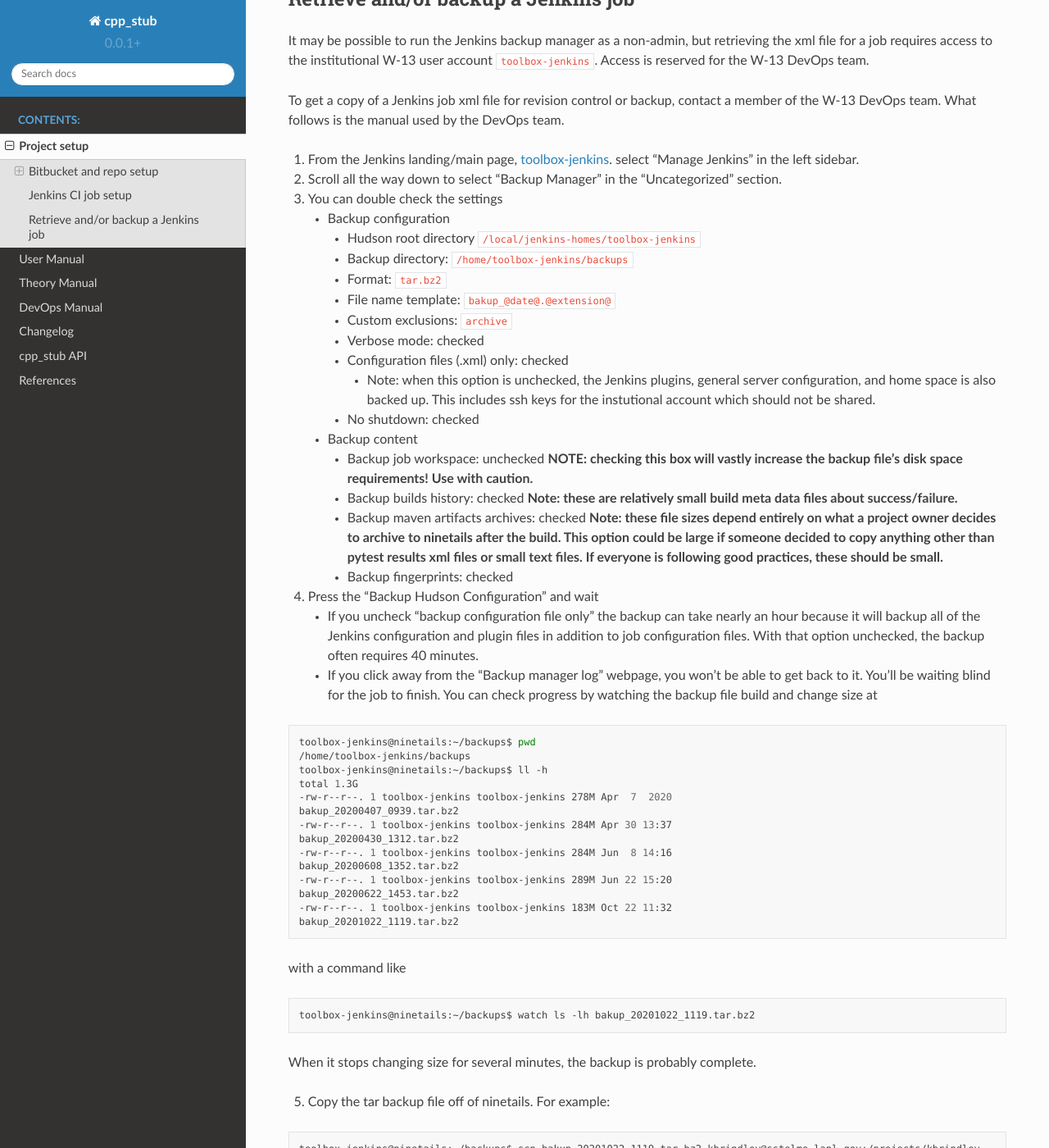
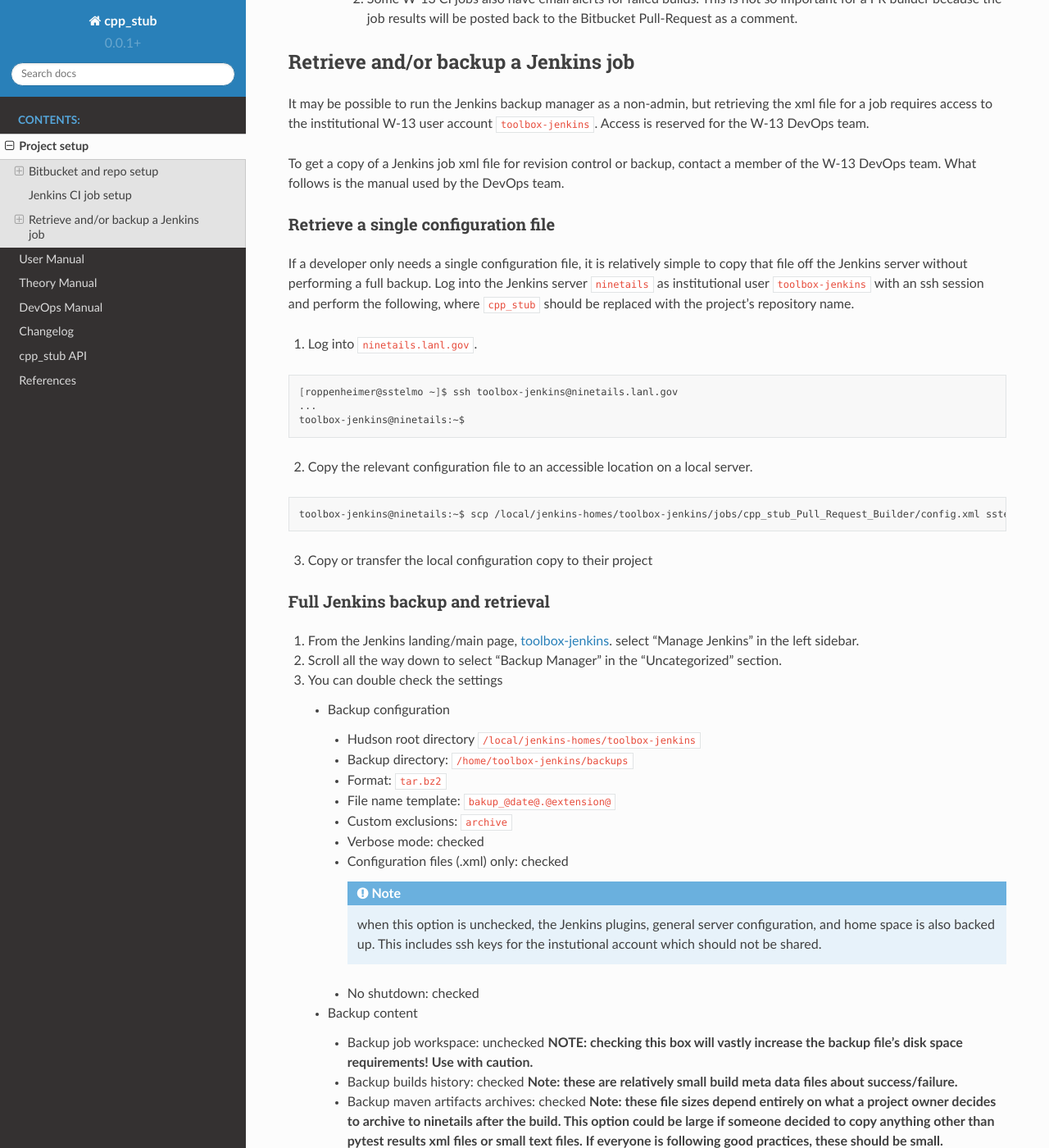
Before and after one commit to lanl/tardigrade-asp, a Sphinx documentation site: the page built from docs/stub.rst, in a window 1280 px wide and 1400 px high, scrolled down 6821 px. Shown: the whole window at 82% size. Built offline with Sphinx 7.4.7 and the Read the Docs theme 2.0.0, drawn with Linux system fonts in a browser that asks for light colours; some of the changed text lies outside the part shown.

Commit message:
DOC: minor maintenance and add simple jenkins config copy instructions

```diff
--- a/docs/bitbucket_setup.txt
+++ b/docs/bitbucket_setup.txt
@@ -111,8 +111,8 @@
    ``README.md`` displayed. You can also select the drop down branch menu to
    view a "master" and "dev" branch.
 
-Update settings for you repository
-==================================
+Update settings for your repository
+===================================
 
 Bitbucket repositories in the [Material
 Models](https://xcp-stash.lanl.gov/projects/MM) project inherit permissions and
--- a/docs/jenkins_pr_builder.txt
+++ b/docs/jenkins_pr_builder.txt
@@ -8,8 +8,9 @@
     2. Give the project a name following the current convention: "<project name>_Pull_Request_Builder" or "cpp_stub_Pull_Request_Builder"
     3. We want to copy another job as a template file. Enter "cpp_stub_Pull_Request_Builder" in the "Copy from" text field.
 
-       * NOTE: the job configuration can also be found as ``config.xml`` in this
-         repository.
+       .. note::
+
+          The job configuration can also be found as ``config.xml`` in this repository.
 
     4. Click ok
     5. Update the project information from the template job
--- a/docs/jenkins_version_control.txt
+++ b/docs/jenkins_version_control.txt
@@ -9,6 +9,34 @@
 To get a copy of a Jenkins job xml file for revision control or backup, contact
 a member of the W-13 DevOps team. What follows is the manual used by the DevOps
 team.
+
+Retrieve a single configuration file
+====================================
+
+If a developer only needs a single configuration file, it is relatively simple
+to copy that file off the Jenkins server without performing a full backup. Log
+into the Jenkins server ``ninetails`` as institutional user ``toolbox-jenkins``
+with an ssh session and perform the following, where ``cpp_stub`` should be
+replaced with the project's repository name.
+
+1. Log into ``ninetails.lanl.gov``.
+
+.. code:: bash
+
+   [roppenheimer@sstelmo ~]$ ssh toolbox-jenkins@ninetails.lanl.gov
+   ...
+   toolbox-jenkins@ninetails:~$
+
+2. Copy the relevant configuration file to an accessible location on a local server.
+
+.. code:: bash
+
+   toolbox-jenkins@ninetails:~$ scp /local/jenkins-homes/toolbox-jenkins/jobs/cpp_stub_Pull_Request_Builder/config.xml sstelmo:/projects/toolbox-jenkins
+
+3. Copy or transfer the local configuration copy to their project
+
+Full Jenkins backup and retrieval
+=================================
 
 1. From the Jenkins landing/main page, `toolbox-jenkins`_.
    select "Manage Jenkins" in the left sidebar.
```
Also changed, not shown: other parts of docs/jenkins_version_control.txt (+5 -3 lines), README.md (+1 -1 lines).
